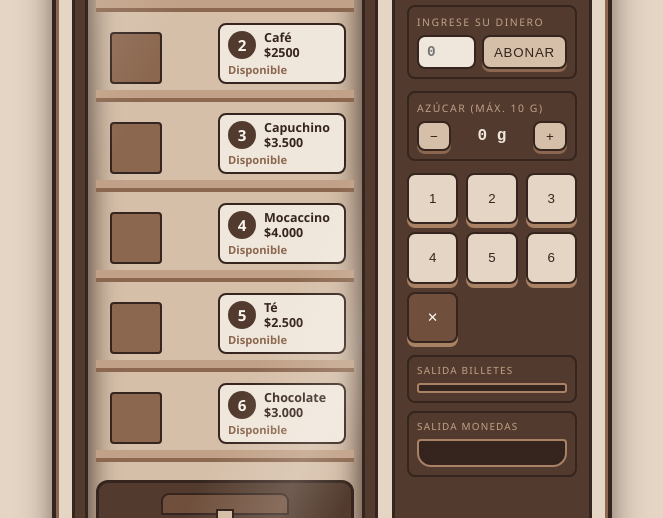
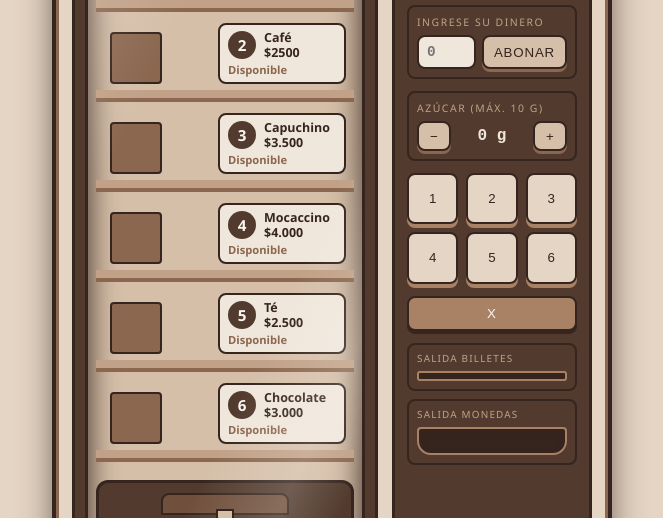
Before and after one commit to Manuulifts/maquina-de-cafe, a plain HTML site: page INDEX.HTML in a window 1280 px wide. Shown: the part 205-723 px from the top of the page, without its empty margins (308-971 px from the left). Drawn offline with Linux system fonts and the light colour scheme.

Commit message:
editar boton cancelar

```diff
--- a/INDEX.HTML
+++ b/INDEX.HTML
@@ -150,9 +150,11 @@
           <button class="key" type="button" data-select="4">4</button>
           <button class="key" type="button" data-select="5">5</button>
           <button class="key" type="button" data-select="6">6</button>
-          <button class="key cancel" type="button" data-action="cancel">✕</button>
         </div>
 
+        <button class="return" type="button" data-action="cancel">
+          X
+        </button>
 
         <!-- Salidas de cambio -->
         <div class="outputs">
```
